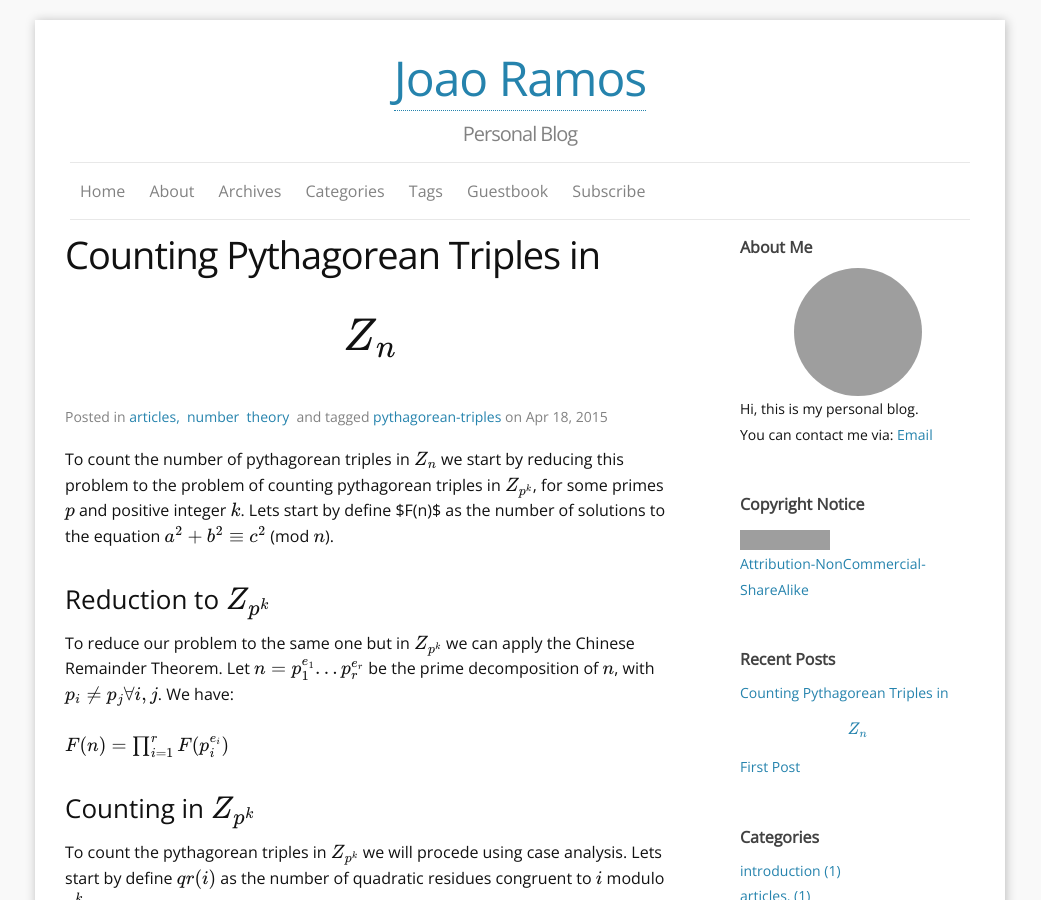
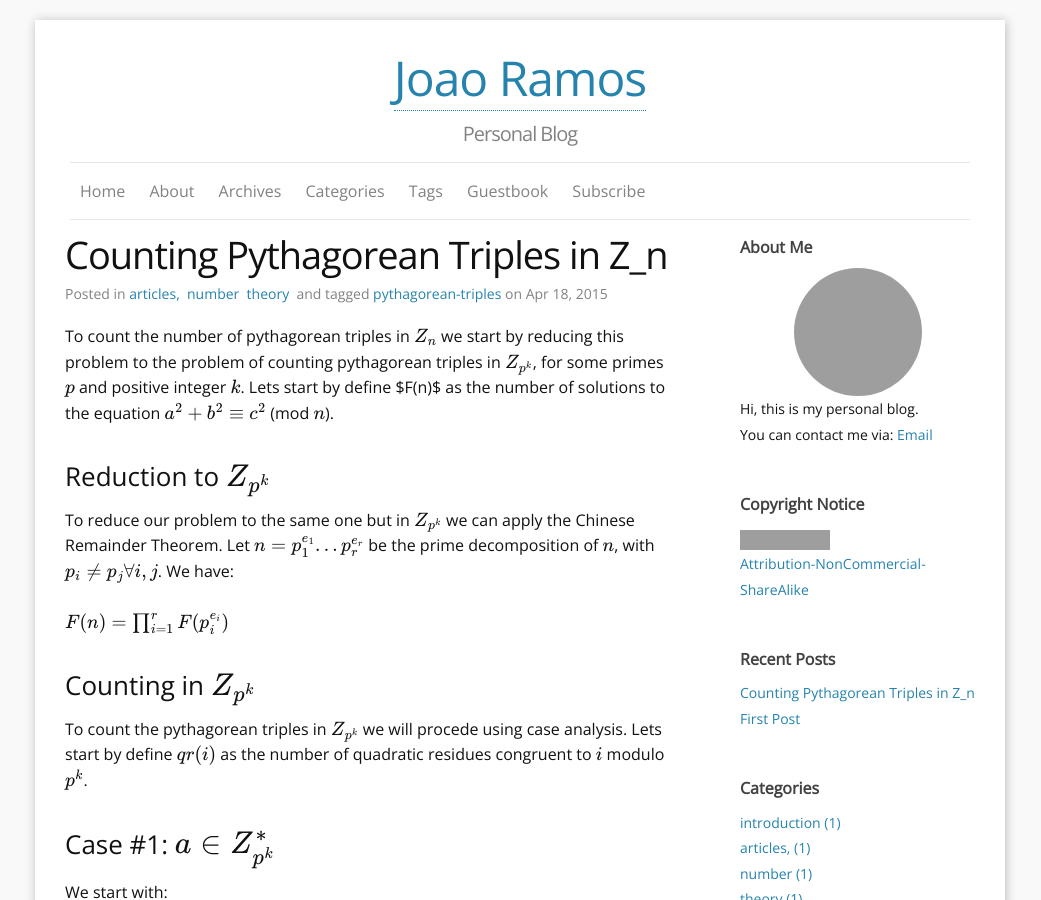
Before and after one commit to JoaoM10/JoaoM10.github.io, a Jekyll site: the page built from _posts/2015-04-18-pythagorean_triples.md, in a window 1280 px wide and 900 px high. Shown: the whole window, without its empty margins (120-1161 px from the left). Built offline with Jekyll 4.4.1, drawn with Linux system fonts in a browser that asks for light colours; formulas are drawn with MathJax 3; comment, search, counter and statistics services are not loaded; grey boxes are pictures that could not be loaded.

```diff
--- a/_posts/2015-04-18-pythagorean_triples.md
+++ b/_posts/2015-04-18-pythagorean_triples.md
@@ -1,6 +1,6 @@
 ---
 layout: post
-title: Counting Pythagorean Triples in $$Z_n$$
+title: Counting Pythagorean Triples in Z_n
 excerpt: "An algorithmic number theory approach to the problem of counting Pythagorean triples modulo n."
 categories: articles, number theory
 tags: [pythagorean-triples]
@@ -89,7 +89,7 @@ After analyzing all cases we obtain:<br>
 $$F(p^0) = 1$$<br>
 $$F(p^1) = p^2$$<br>
 $$F(p^k) = \sum_{i=0}^{p^k - 1} qr(i) * qr((i + 1) \% p^k) * (p^k - p^{k - 1})$$
-&nbsp;&nbsp;&nbsp;&nbsp;&nbsp;$$ + \sum_{i=0}^{p^{k - 1} - 1} qr(p * i) * qr((p * i + 1) \% p^k) * (p^k - p^{k - 1}) + F(p^{k - 2}) * p^3$$
+&nbsp;&nbsp;&nbsp;&nbsp;&nbsp;&nbsp;&nbsp;&nbsp;&nbsp;&nbsp;&nbsp;&nbsp;&nbsp;&nbsp;&nbsp;$$ + \sum_{i=0}^{p^{k - 1} - 1} qr(p * i) * qr((p * i + 1) \% p^k) * (p^k - p^{k - 1}) + F(p^{k - 2}) * p^3$$
 <br>
 <br>
 
```
